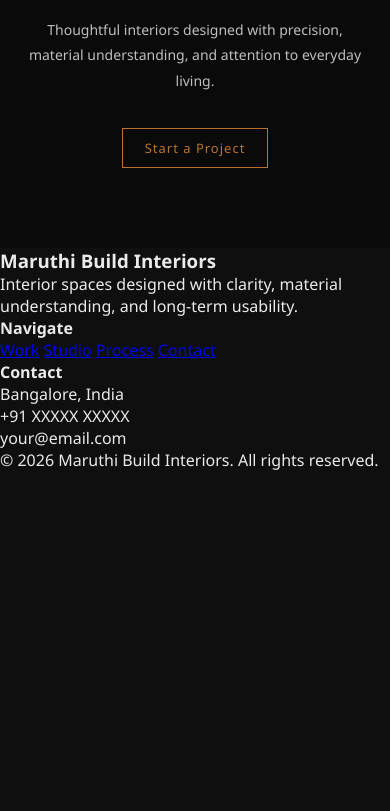
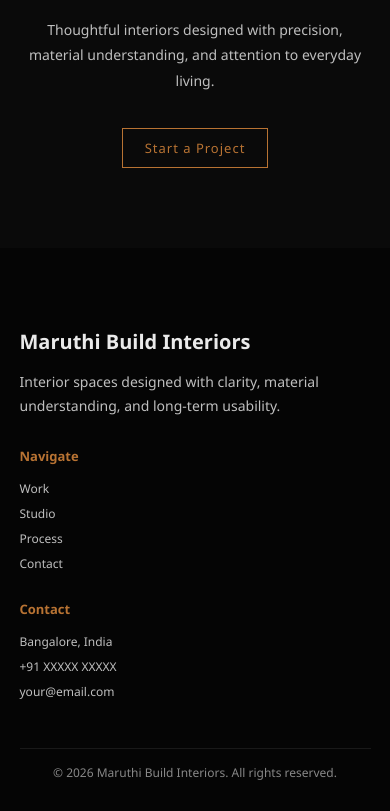
Before and after one commit to gomathi-creator/mbi-website, a plain HTML site: page index.html in a window 390 px wide. Shown: the part 5858-6669 px from the top of the page. Before the commit the page ends 6329 px from the top, so only its background shows below. Drawn offline with Linux system fonts and the light colour scheme.

Commit message:
Update style.css

```diff
--- a/css/style.css
+++ b/css/style.css
@@ -752,3 +752,100 @@ body {
     }
 
 }
+/* FOOTER */
+.footer {
+    background: #050505;
+    padding: 80px 0 30px;
+}
+
+.footer-container {
+    width: 90%;
+    margin: auto;
+    display: flex;
+    justify-content: space-between;
+    gap: 40px;
+}
+
+/* LEFT */
+.footer-brand {
+    width: 40%;
+}
+
+.footer-brand h3 {
+    font-size: 20px;
+    margin-bottom: 15px;
+}
+
+.footer-brand p {
+    font-size: 14px;
+    color: #bfbfbf;
+    line-height: 1.7;
+}
+
+/* RIGHT */
+.footer-links {
+    width: 50%;
+    display: flex;
+    justify-content: space-between;
+}
+
+.footer-col h4 {
+    font-size: 14px;
+    margin-bottom: 15px;
+    color: #b87333; /* copper */
+}
+
+.footer-col a,
+.footer-col p {
+    display: block;
+    font-size: 13px;
+    color: #bfbfbf;
+    margin-bottom: 8px;
+    text-decoration: none;
+}
+
+/* HOVER */
+.footer-col a:hover {
+    color: #fff;
+}
+
+/* BOTTOM */
+.footer-bottom {
+    width: 90%;
+    margin: 40px auto 0;
+    border-top: 1px solid rgba(255,255,255,0.08);
+    padding-top: 15px;
+    text-align: center;
+}
+
+.footer-bottom p {
+    font-size: 12px;
+    color: #888;
+}
+@media (max-width: 768px) {
+
+    .footer-container {
+        flex-direction: column;
+        gap: 30px;
+    }
+
+    .footer-brand,
+    .footer-links {
+        width: 100%;
+    }
+
+    .footer-links {
+        flex-direction: column;
+        gap: 20px;
+    }
+
+    .footer-col h4 {
+        font-size: 13px;
+    }
+
+    .footer-col a,
+    .footer-col p {
+        font-size: 12px;
+    }
+
+}
```
